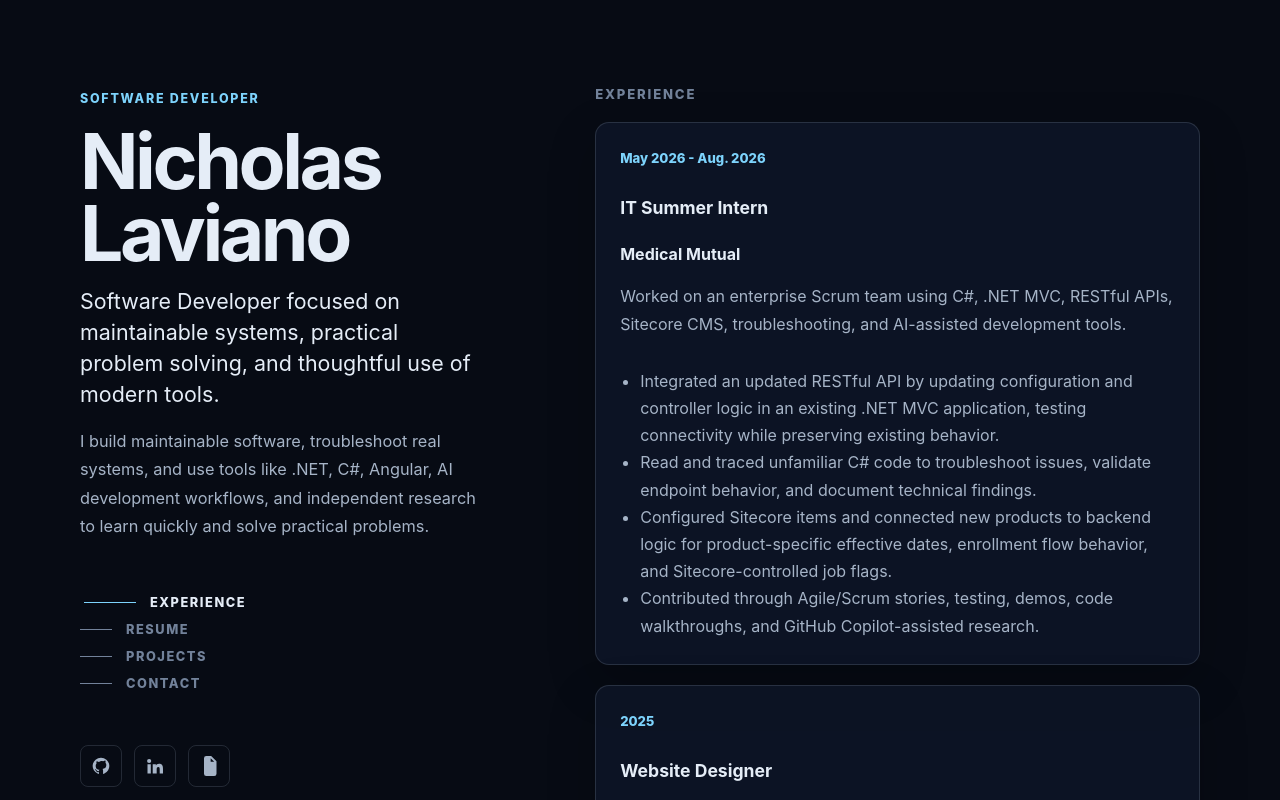
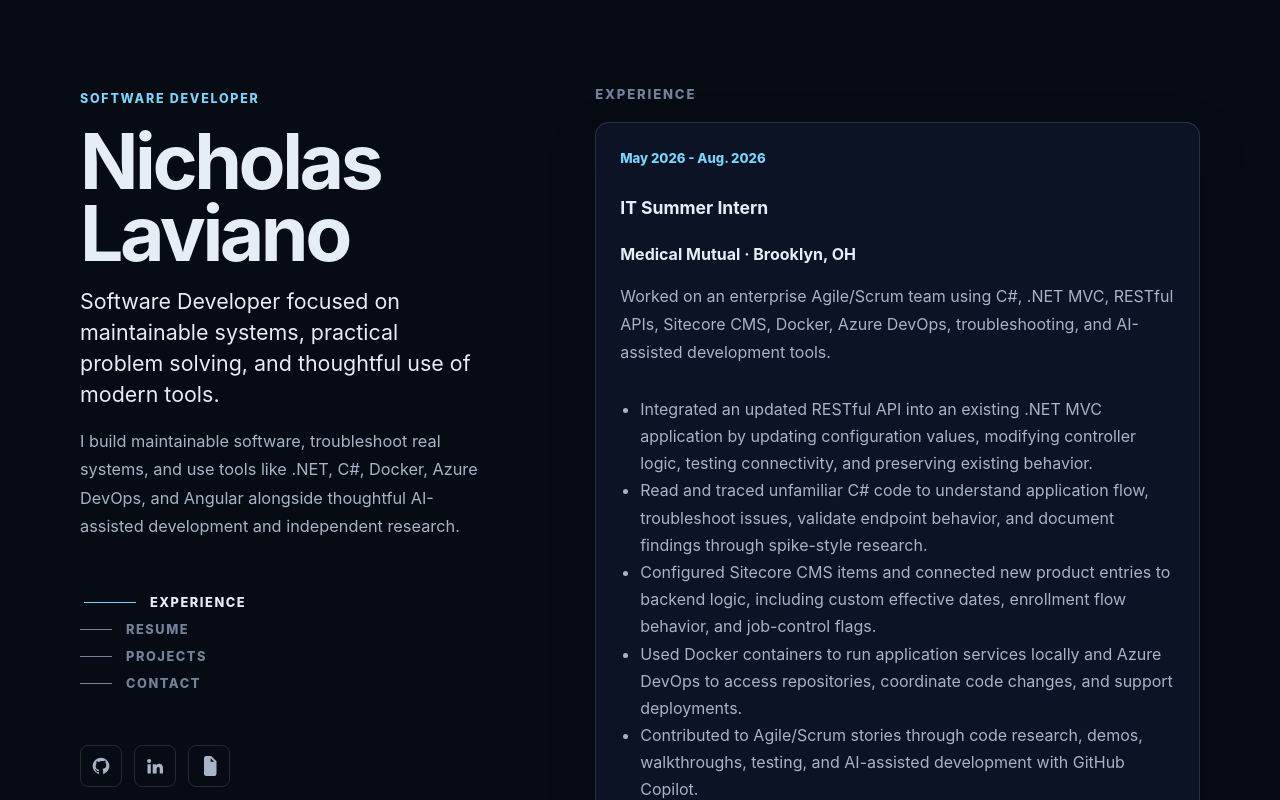
Before and after one commit to Nicklavi11/WebPortfolio, an Angular app: page / in a window 1280 px wide. Shown: the top 800 px of the page. Built offline with nearby package versions, Linux system fonts and the light colour scheme.

Commit message:
update information on webportfolio + bug fix to resume

```diff
--- a/src/app/components/experience-card/experience-card.component.html
+++ b/src/app/components/experience-card/experience-card.component.html
@@ -1,7 +1,12 @@
 <article class="timeline-card reveal">
   <p class="meta">{{ experience.date }}</p>
   <h3>{{ experience.role }}</h3>
-  <p class="organization">{{ experience.organization }}</p>
+  <p class="organization">
+    {{ experience.organization }}
+    @if (experience.location) {
+      <span aria-hidden="true"> &middot; </span>{{ experience.location }}
+    }
+  </p>
   <p>{{ experience.description }}</p>
   <ul>
     @for (highlight of experience.highlights; track highlight) {
--- a/src/app/components/intro-panel/intro-panel.component.html
+++ b/src/app/components/intro-panel/intro-panel.component.html
@@ -6,7 +6,7 @@
       Software Developer focused on maintainable systems, practical problem solving, and thoughtful use of modern tools.
     </p>
     <p class="intro-summary">
-      I build maintainable software, troubleshoot real systems, and use tools like .NET, C#, Angular, AI development workflows, and independent research to learn quickly and solve practical problems.
+      I build maintainable software, troubleshoot real systems, and use tools like .NET, C#, Docker, Azure DevOps, and Angular alongside thoughtful AI-assisted development and independent research.
     </p>
   </div>
 
--- a/src/app/data/experience.ts
+++ b/src/app/data/experience.ts
@@ -1,6 +1,7 @@
 export interface ExperienceItem {
   role: string;
   organization: string;
+  location?: string;
   date: string;
   description: string;
   highlights: string[];
@@ -10,14 +11,16 @@ export const experienceItems: ExperienceItem[] = [
   {
     role: 'IT Summer Intern',
     organization: 'Medical Mutual',
+    location: 'Brooklyn, OH',
     date: 'May 2026 - Aug. 2026',
     description:
-      'Worked on an enterprise Scrum team using C#, .NET MVC, RESTful APIs, Sitecore CMS, troubleshooting, and AI-assisted development tools.',
+      'Worked on an enterprise Agile/Scrum team using C#, .NET MVC, RESTful APIs, Sitecore CMS, Docker, Azure DevOps, troubleshooting, and AI-assisted development tools.',
     highlights: [
-      'Integrated an updated RESTful API by updating configuration and controller logic in an existing .NET MVC application, testing connectivity while preserving existing behavior.',
-      'Read and traced unfamiliar C# code to troubleshoot issues, validate endpoint behavior, and document technical findings.',
-      'Configured Sitecore items and connected new products to backend logic for product-specific effective dates, enrollment flow behavior, and Sitecore-controlled job flags.',
-      'Contributed through Agile/Scrum stories, testing, demos, code walkthroughs, and GitHub Copilot-assisted research.'
+      'Integrated an updated RESTful API into an existing .NET MVC application by updating configuration values, modifying controller logic, testing connectivity, and preserving existing behavior.',
+      'Read and traced unfamiliar C# code to understand application flow, troubleshoot issues, validate endpoint behavior, and document findings through spike-style research.',
+      'Configured Sitecore CMS items and connected new product entries to backend logic, including custom effective dates, enrollment flow behavior, and job-control flags.',
+      'Used Docker containers to run application services locally and Azure DevOps to access repositories, coordinate code changes, and support deployments.',
+      'Contributed to Agile/Scrum stories through code research, demos, walkthroughs, testing, and AI-assisted development with GitHub Copilot.'
     ]
   },
   {
```
Also changed, not shown: 1 other file (tests, documents, lock files or other folders).
